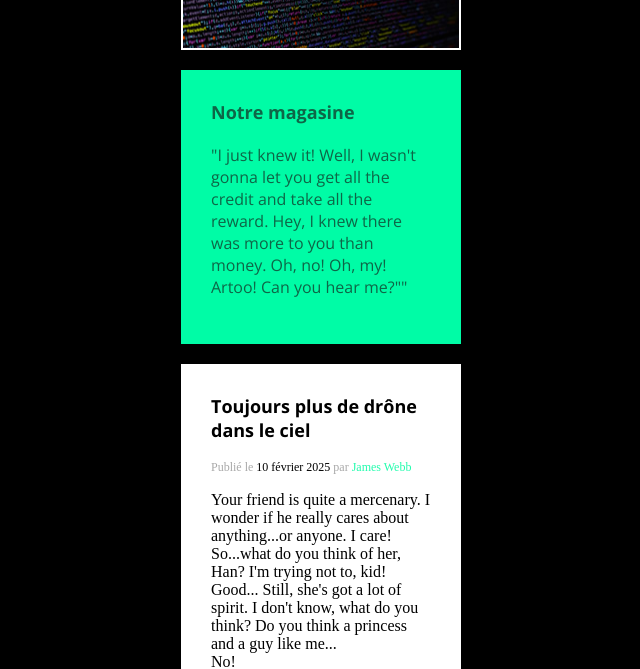
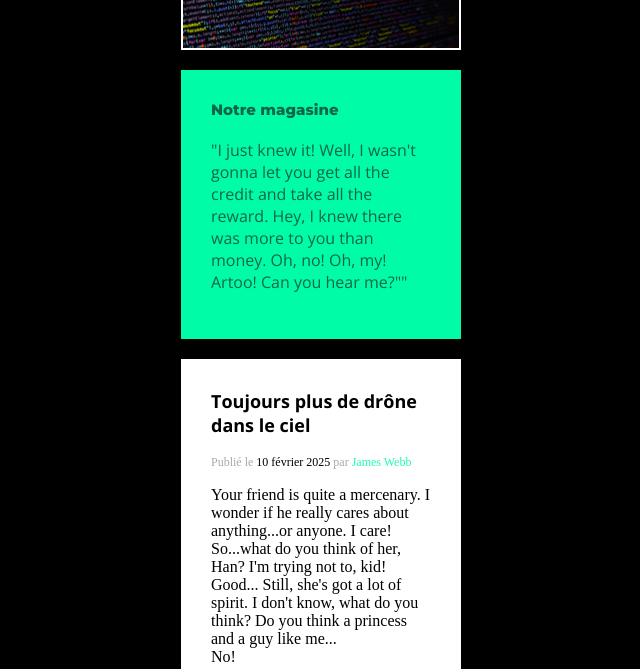
Before and after one commit to GLucile/14-techmag, a plain HTML site: page index.html in a window 1280 px wide. Shown: the part 170-839 px from the top of the page, without its empty margins (319-959 px from the left). Drawn offline with nearby package versions, Linux system fonts and the light colour scheme.

Commit message:
Modification du div class="card"

```diff
--- a/css/style.css
+++ b/css/style.css
@@ -53,8 +53,8 @@ body {
 }
 
 .card h3 {
-  font-size: 18px;
-  font-family: 'Open Sans', sans-serif;
+  font-size: 15px;
+  font-family: 'Montserrat', sans-serif;
   margin: 15px 0 20px;
 }
 
```
